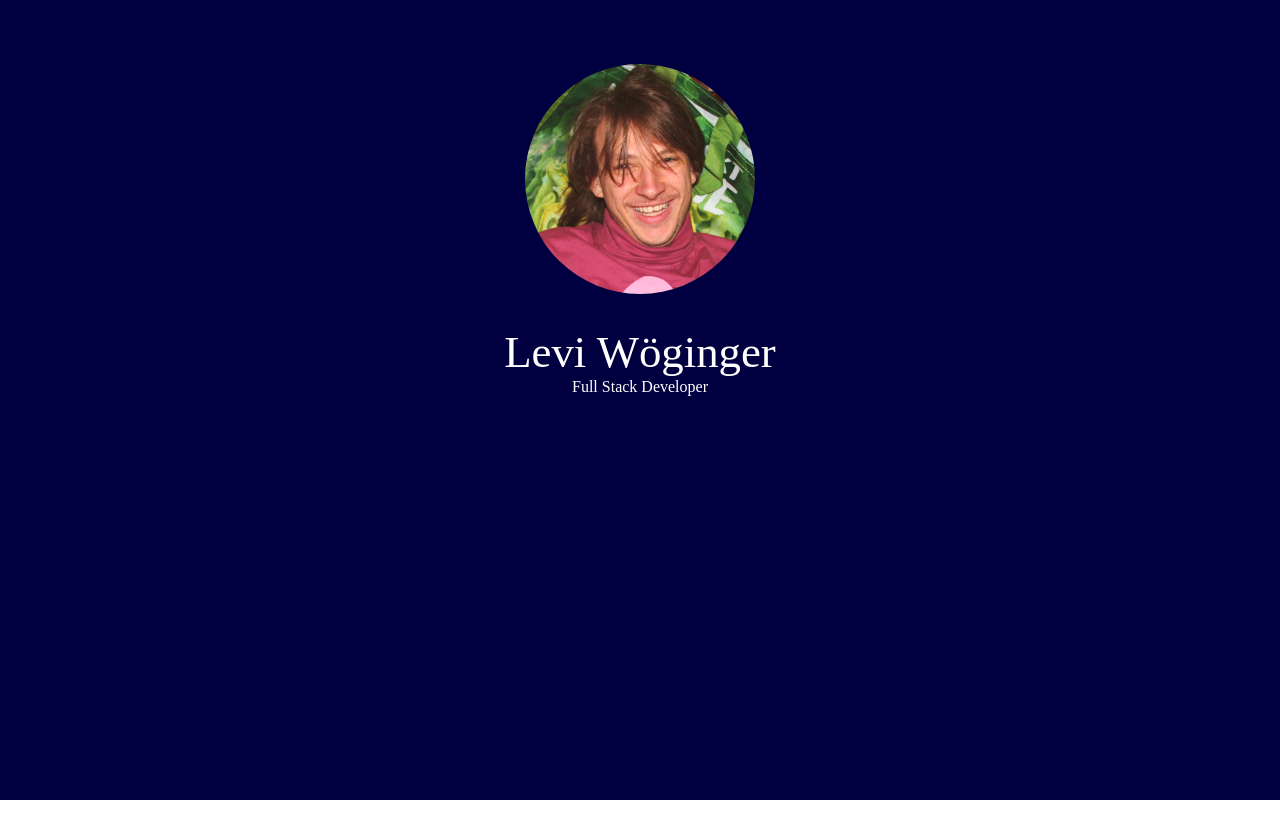
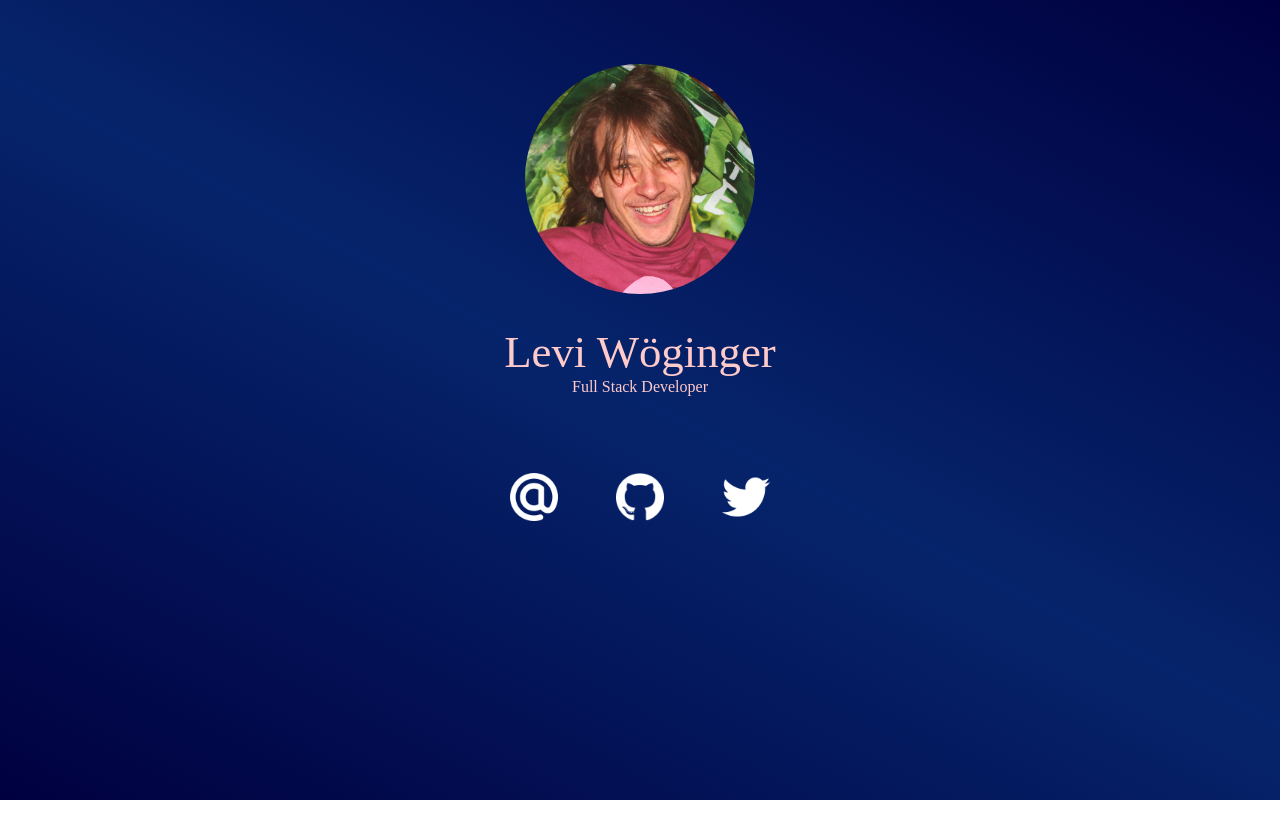
Before and after one commit to Holzbauleiste/my-website, a plain HTML site: page index.html in a window 1280 px wide. Drawn offline with Linux system fonts and the light colour scheme.

Commit message:
small update

```diff
--- a/css/page.css
+++ b/css/page.css
@@ -13,7 +13,6 @@
 	display: flex;
 	flex-flow: row nowrap;
 	overflow-x: scroll;
-	background-color: lightblue;
 	overflow: hidden
 }
 
@@ -39,7 +38,8 @@ body {
 }
 
 .metainfo {
-	background-color: #000040;
+	background: rgb(0,0,64);
+	background: linear-gradient(27deg, rgba(0,0,64,1) 0%, rgba(6,36,107,1) 50%, rgba(0,0,64,1) 100%);
 	width: 2000px;
 }
 
--- a/css/profile.css
+++ b/css/profile.css
@@ -13,18 +13,17 @@
 @import url('https://fonts.googleapis.com/css2?family=Amiri&display=swap');
 
 .profile-font {
-	color: white;
+	color: #ffcaca;
 	font-family: 'Amiri', serif;
 }
 
 .profile-header {
-	padding-top: 2rem;
+	padding-top: 2rem;12
 	text-align: center;
 	font-size: 2.8rem;
 }
 
 .profile-occupation {
-
 
 }
 
@@ -33,3 +32,20 @@
 	border-radius: 50%;
 	margin-left: ;
 }
+
+.social-container {
+	overflow: visible;
+
+	padding-top: 3rem;
+	display: flex;
+	flex-flow: row wrap;
+}
+
+
+.social-icon {
+	overflow: visible;
+	height: 3rem;
+	margin: 1rem;
+	padding: 0.8rem;
+
+}
--- a/index.html
+++ b/index.html
@@ -20,6 +20,11 @@
                 </div>
                 <div class="profile-occupation profile-font">
                     Full Stack Developer
+                </div>
+                <div class="social-container">
+                    <img class="social-icon" src="assets/email.png">
+                    <img class="social-icon" src="assets/github.png">
+                    <img class="social-icon" src="assets/twitter.png">
                 </div>
             </div>
         </div>
```
Also changed, not shown: assets/email.png (added), assets/github.png (added), assets/twitter.png (added), 2 other files.
